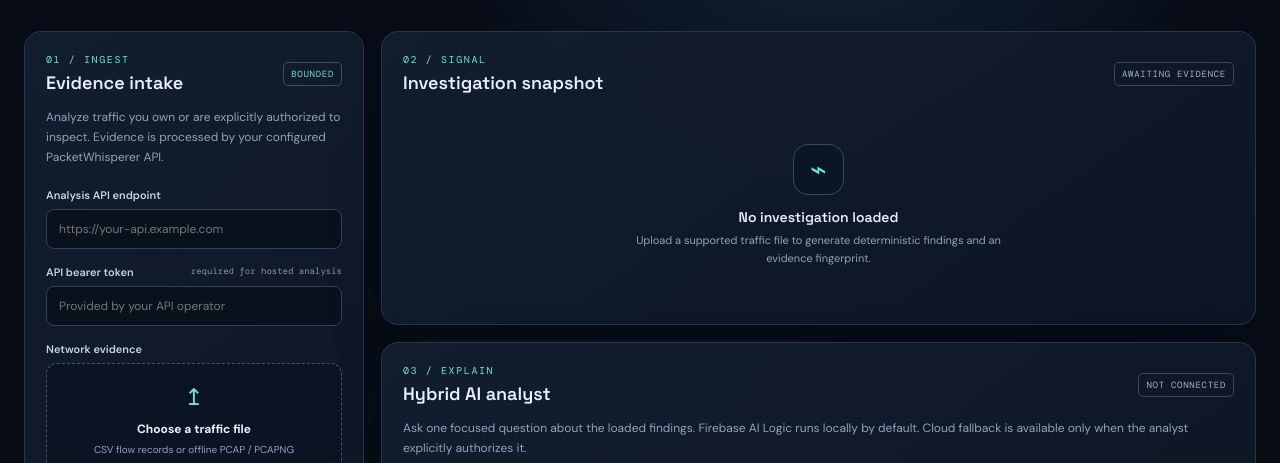
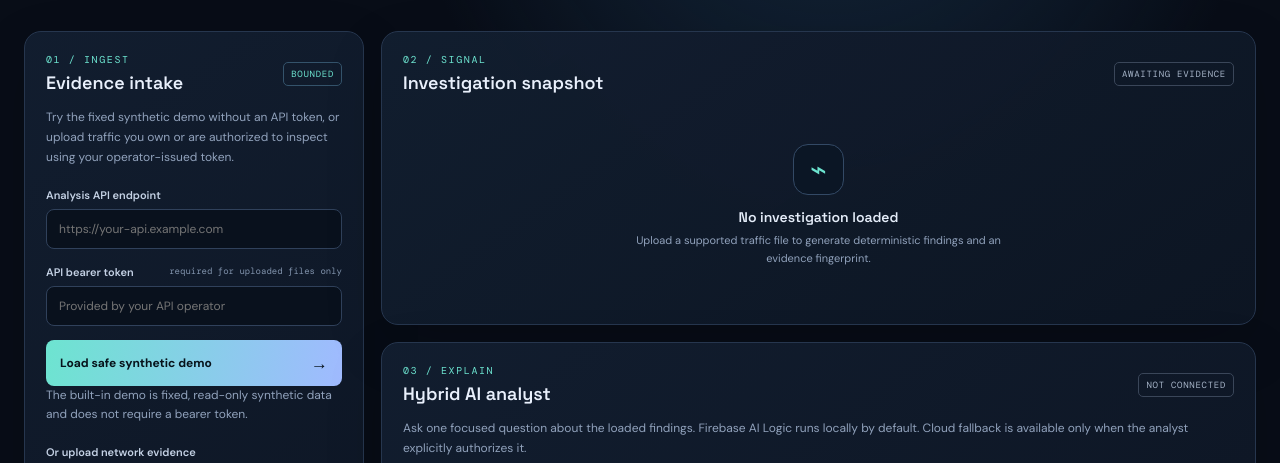
Before and after one commit to yobi369/PacketWhisperer-AI, a website built with Vite: page web/index.html in a window 1280 px wide. Shown: the part 328-791 px from the top of the page. Built offline with nearby package versions, Linux system fonts and the light colour scheme; some packages are replaced by stand-ins of ours; no server answers.

Commit message:
Add token-free synthetic demo entry point

```diff
--- a/web/index.html
+++ b/web/index.html
@@ -21,10 +21,12 @@
       <section class="workspace">
         <aside class="panel ingest">
           <div class="panel-title"><div><p class="eyebrow">01 / INGEST</p><h2>Evidence intake</h2></div><span class="tag">BOUNDED</span></div>
-          <p class="muted">Analyze traffic you own or are explicitly authorized to inspect. Evidence is processed by your configured PacketWhisperer API.</p>
+          <p class="muted">Try the fixed synthetic demo without an API token, or upload traffic you own or are authorized to inspect using your operator-issued token.</p>
           <label class="field-label" for="api-url">Analysis API endpoint</label><input id="api-url" type="url" placeholder="https://your-api.example.com" autocomplete="url"/>
-          <label class="field-label" for="api-token">API bearer token <span class="optional">required for hosted analysis</span></label><input id="api-token" type="password" placeholder="Provided by your API operator" autocomplete="off"/>
-          <label class="field-label" for="evidence-file">Network evidence</label>
+          <label class="field-label" for="api-token">API bearer token <span class="optional">required for uploaded files only</span></label><input id="api-token" type="password" placeholder="Provided by your API operator" autocomplete="off"/>
+          <button id="demo-btn" class="primary" type="button">Load safe synthetic demo <span>→</span></button>
+          <p class="muted">The built-in demo is fixed, read-only synthetic data and does not require a bearer token.</p>
+          <label class="field-label" for="evidence-file">Or upload network evidence</label>
           <div class="dropzone"><div class="upload-icon">↥</div><b>Choose a traffic file</b><p>CSV flow records or offline PCAP / PCAPNG</p><input id="evidence-file" type="file" accept=".csv,.pcap,.pcapng,.cap,text/csv,application/octet-stream"/><a class="sample-link" href="/demo-flows.csv" download>Download synthetic demo CSV ↗</a></div>
           <button id="analyze-btn" class="primary" disabled>Analyze evidence <span>→</span></button>
           <p id="ingest-message" class="notice" role="status">Connect an analysis API and choose a file to begin.</p>
```
